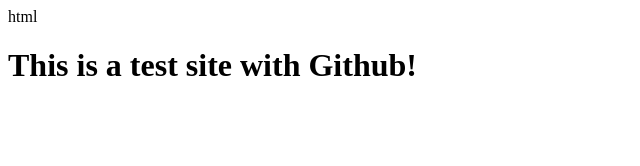
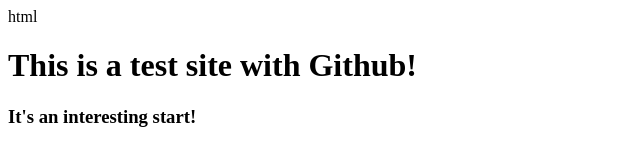
Before and after one commit to Coderidah/coursera-test, a plain HTML site: page sites/index.html in a window 1280 px wide. Shown: the whole page, without its empty margins (0-640 px from the left). Drawn offline with Linux system fonts and the light colour scheme.

Commit message:
Small addition to our page content.

```diff
--- a/sites/index.html
+++ b/sites/index.html
@@ -8,6 +8,7 @@
 </head>
 <body>
 	<h1>This is a test site with Github!</h1>
+	<h3>It's an interesting start!</h3>
 
 </body>
 </html>
```
